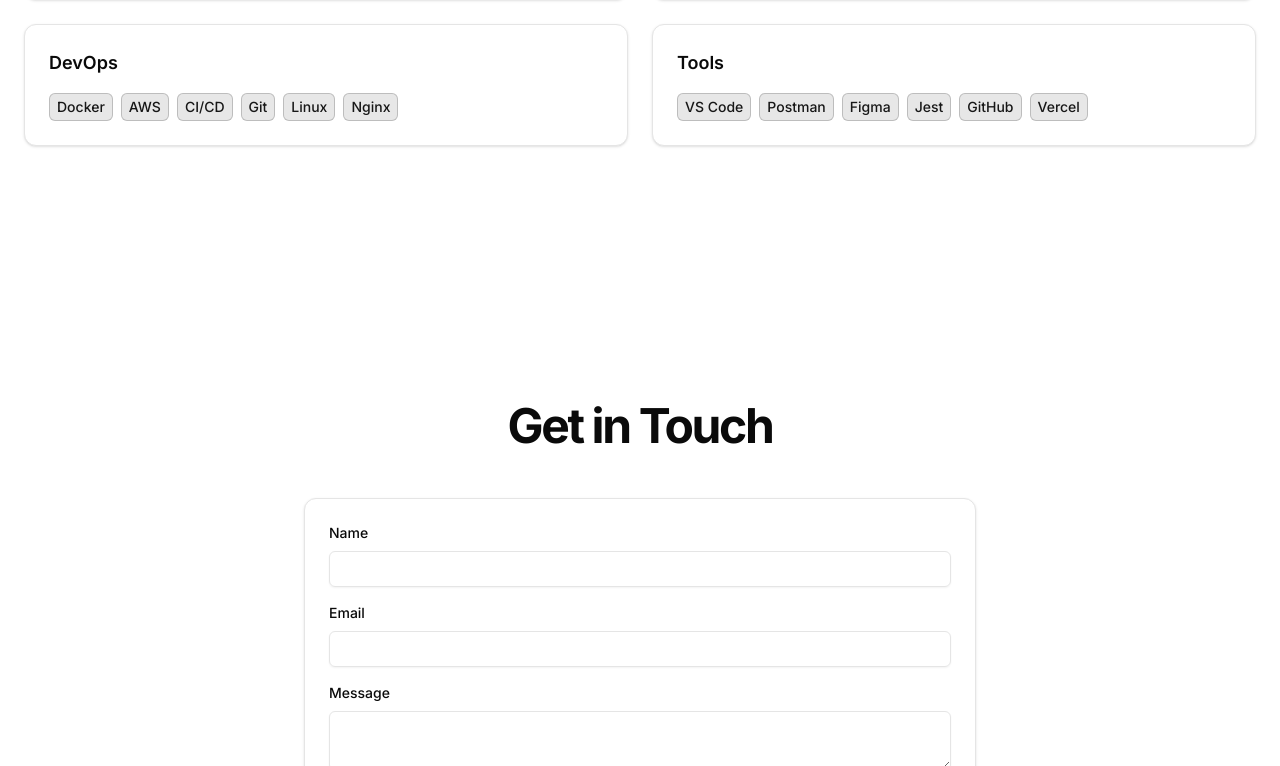
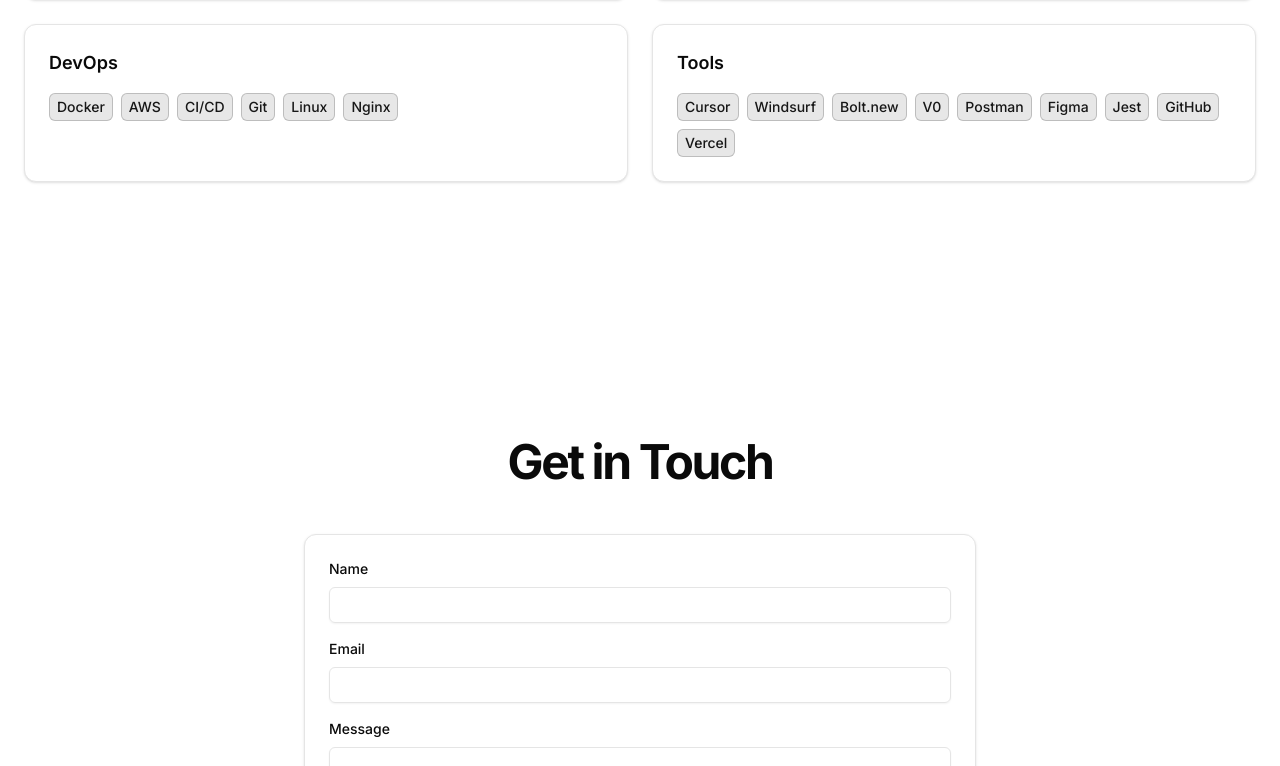
Before and after one commit to stefanraath3/portfolio-website, a Next.js app: page / in a window 1280 px wide. Shown: the part 1594-2360 px from the top of the page. Built offline with nearby package versions, Linux system fonts and the light colour scheme.

Commit message:
Update personal branding and tech stack details

```diff
--- a/app/components/tech-stack.tsx
+++ b/app/components/tech-stack.tsx
@@ -1,9 +1,16 @@
-import { Card } from "@/components/ui/card"
+import { Card } from "@/components/ui/card";
 
 const technologies = [
   {
     category: "Frontend",
-    skills: ["React", "Next.js", "TypeScript", "TailwindCSS", "Redux", "GraphQL"],
+    skills: [
+      "React",
+      "Next.js",
+      "TypeScript",
+      "TailwindCSS",
+      "Redux",
+      "GraphQL",
+    ],
   },
   {
     category: "Backend",
@@ -15,9 +22,19 @@ const technologies = [
   },
   {
     category: "Tools",
-    skills: ["VS Code", "Postman", "Figma", "Jest", "GitHub", "Vercel"],
+    skills: [
+      "Cursor",
+      "Windsurf",
+      "Bolt.new",
+      "V0",
+      "Postman",
+      "Figma",
+      "Jest",
+      "GitHub",
+      "Vercel",
+    ],
   },
-]
+];
 
 export default function TechStack() {
   return (
@@ -38,5 +55,5 @@ export default function TechStack() {
         </Card>
       ))}
     </div>
-  )
+  );
 }
--- a/app/page.tsx
+++ b/app/page.tsx
@@ -11,7 +11,9 @@ export default function Page() {
       <header className="sticky top-0 z-50 w-full border-b bg-background/95 backdrop-blur supports-[backdrop-filter]:bg-background/60">
         <div className="mx-auto max-w-7xl flex h-14 items-center justify-between px-6">
           <Link className="flex items-center space-x-2" href="/">
-            <span className="hidden font-bold sm:inline-block">Stefan.dev</span>
+            <span className="hidden font-bold sm:inline-block">
+              Stefan Raath
+            </span>
           </Link>
           <nav className="hidden md:flex items-center space-x-8">
             <Link
@@ -127,7 +129,7 @@ export default function Page() {
       <footer className="border-t">
         <div className="mx-auto max-w-7xl flex flex-col gap-2 sm:flex-row py-6 w-full shrink-0 items-center px-6">
           <p className="text-xs text-gray-500 dark:text-gray-400">
-            © 2024 Stefan.dev. All rights reserved.
+            © 2025 Stefan Raath. All rights reserved.
           </p>
           <nav className="sm:ml-auto flex gap-4 sm:gap-6">
             <Link
```
